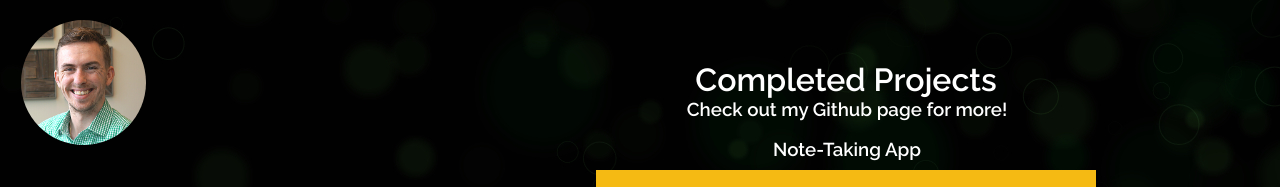
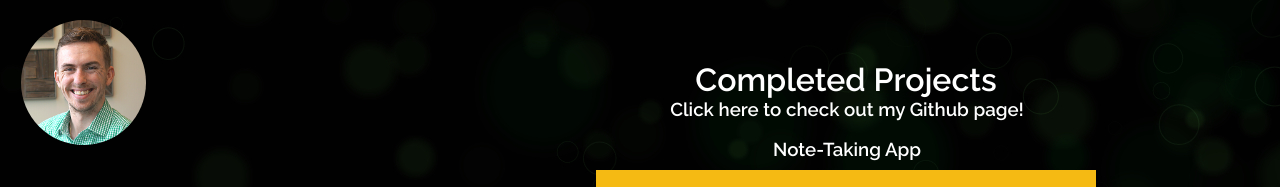
Before and after one commit to brand421/portfolio-site, a React (Create React App) app: page /projects in a window 1280 px wide. Shown: the top 187 px of the page. Built offline with nearby package versions, Linux system fonts and the light colour scheme.

Commit message:
change subheading on project page

```diff
--- a/src/components/Projects/Projects.jsx
+++ b/src/components/Projects/Projects.jsx
@@ -36,7 +36,7 @@ export default function Projects() {
               target="_blank"
               rel="noreferrer"
             >
-              Check out my Github page for more!
+              Click here to check out my Github page!
             </a>
           </h3>
         </div>
```
